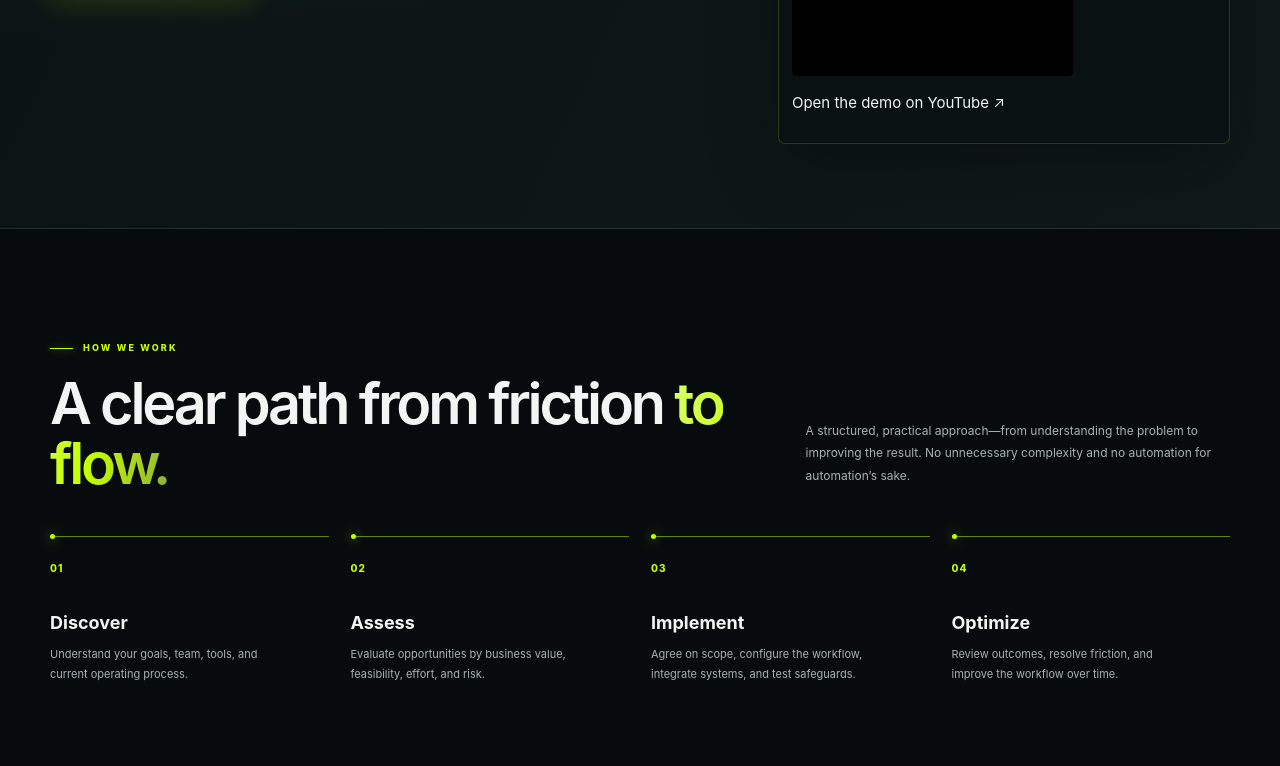
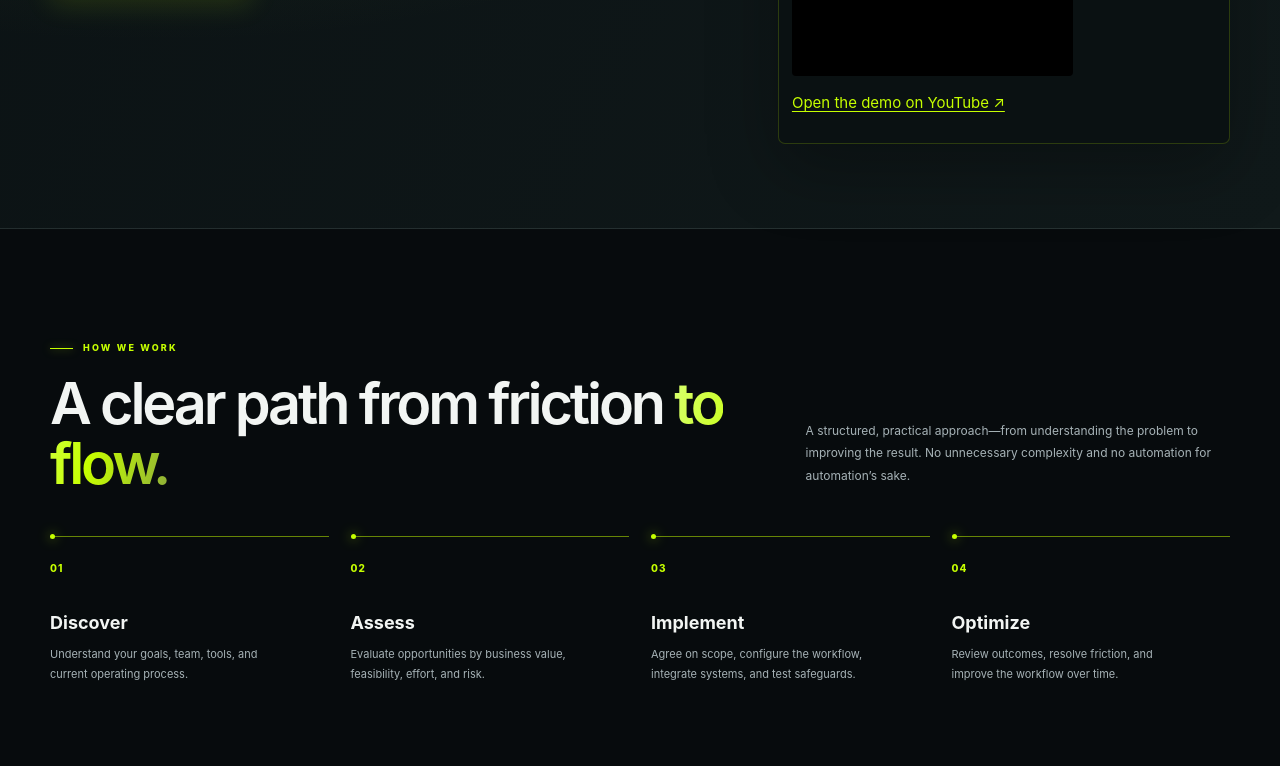
Before and after one commit to StackproofAI/stackproof-ai, a plain HTML site: page website/public/index.html in a window 1280 px wide. Shown: the part 2414-3180 px from the top of the page. Drawn offline with Linux system fonts and the light colour scheme; grey boxes are pictures that could not be loaded; animation ran at ten frames a second.

Commit message:
Style direct fallback links for embedded providers

```diff
--- a/website/public/style.css
+++ b/website/public/style.css
@@ -92,7 +92,7 @@ h1 em,h2 em{font-style:normal;color:var(--lime);background:linear-gradient(105de
 .demo-frame-top{display:flex;justify-content:space-between;padding:2px 2px 12px;color:#899790;font-size:8px;letter-spacing:1.3px}
 .demo-frame-top i{display:inline-block;width:5px;height:5px;margin-right:7px;border-radius:50%;background:var(--lime);box-shadow:0 0 10px var(--lime)}
 .demo-video{aspect-ratio:9/16;max-height:500px;overflow:hidden;border-radius:4px;background:#000}
-.demo-video iframe{width:100%;height:100%;display:block;border:0}
+.demo-video iframe{width:100%;height:100%;display:block;border:0}\n.embed-fallback{margin:10px 2px 0;color:#8d9a93;font-size:9px}.embed-fallback a,.cal-note a{color:var(--lime);text-decoration:underline;text-underline-offset:3px}.embed-fallback a:hover,.cal-note a:hover{color:var(--lime-soft)}
 .process-grid{display:grid;grid-template-columns:repeat(4,1fr);gap:22px}
 .process-step{position:relative;padding-top:18px;border-top:1px solid rgba(198,255,0,.5)}
 .process-number{color:var(--lime);font-size:10px;font-weight:800;letter-spacing:1px}
```
